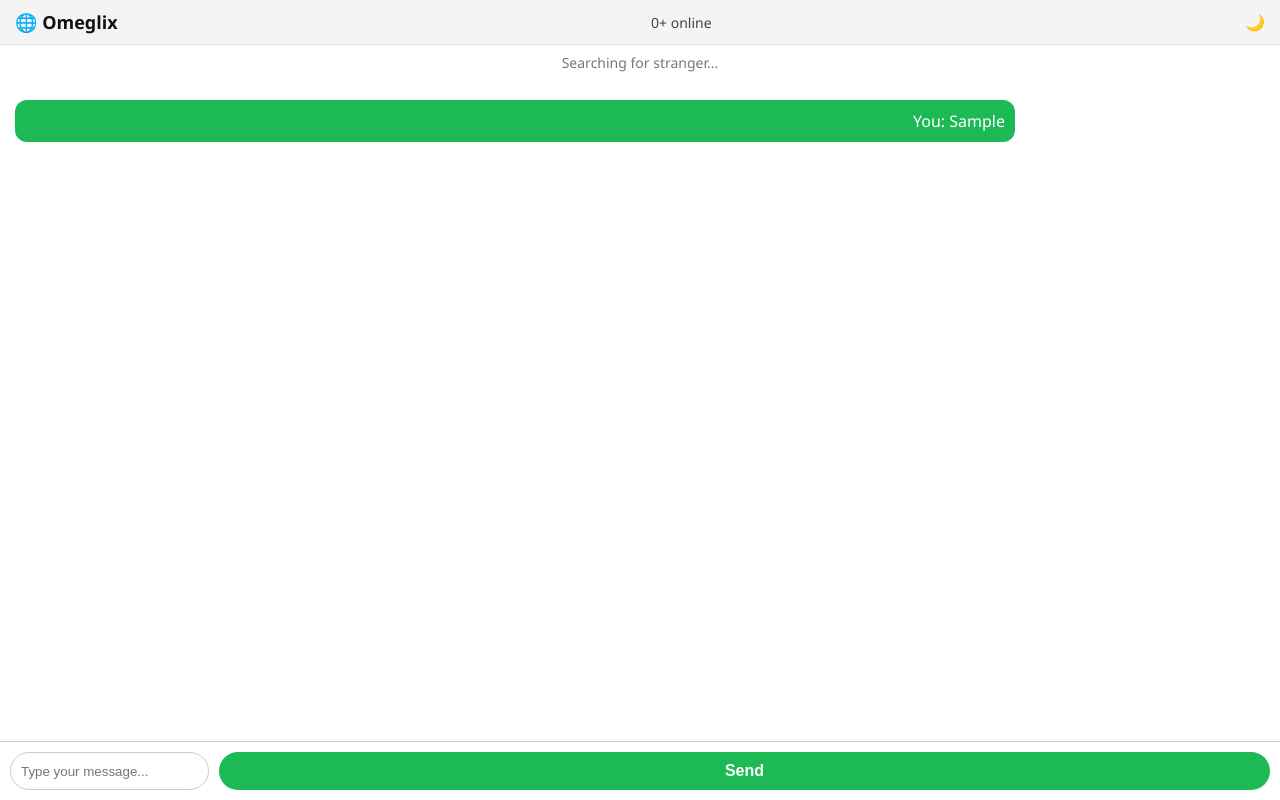
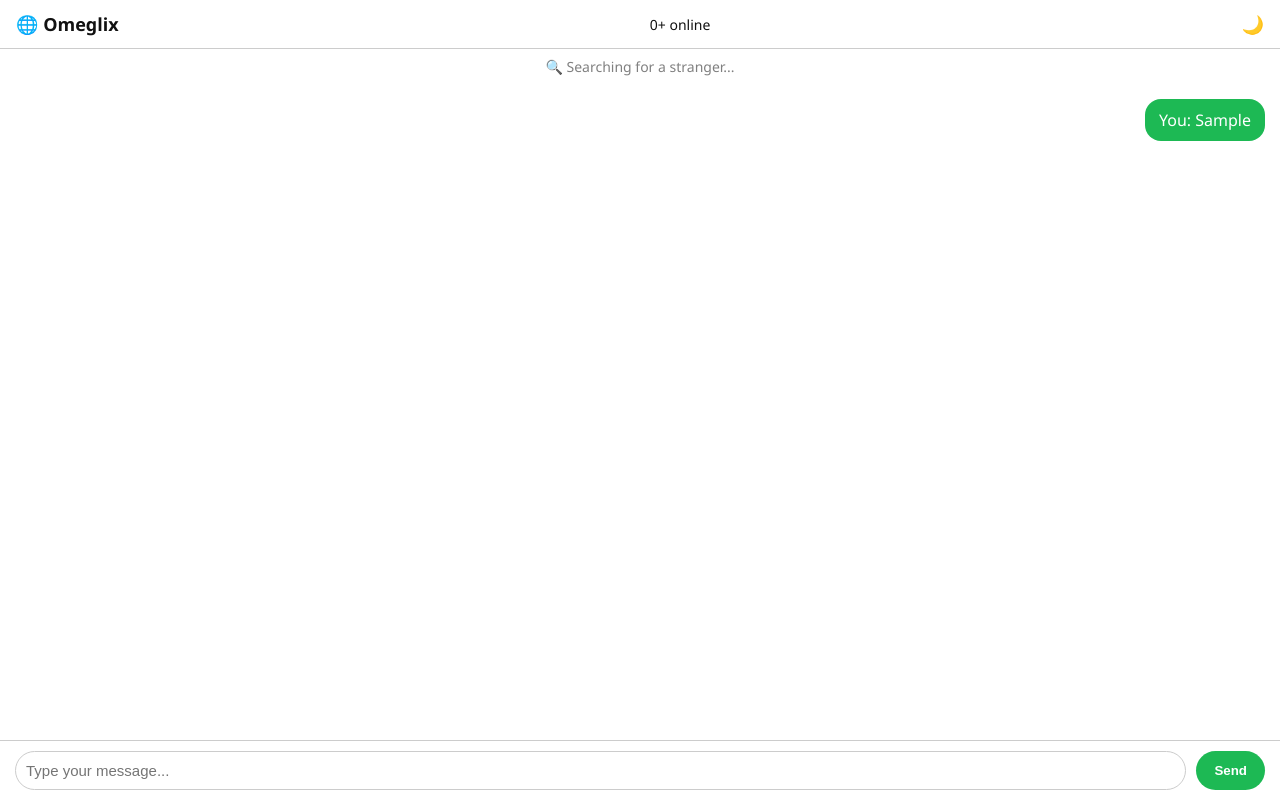
Before and after one commit to toni00008/omeglix-chat, a website: page public/index.html in a window 1280 px wide. Both pictures are taken after typing "Sample" into the empty fields and a click on the button "Send". Drawn offline with nearby package versions, Linux system fonts and the light colour scheme; no server answers.

Commit message:
💬 Add modern UI, location, typing, theme toggle

```diff
--- a/public/index.html
+++ b/public/index.html
@@ -5,110 +5,23 @@
   <title>Omeglix – Stranger Chat</title>
   <meta name="viewport" content="width=device-width, initial-scale=1.0">
   <link rel="stylesheet" href="style.css">
-  <style>
-    body {
-      font-family: "Segoe UI", sans-serif;
-      background: #fff;
-      color: #111;
-      margin: 0;
-      display: flex;
-      flex-direction: column;
-      height: 100vh;
-    }
+</head>
+<body class="light">
 
-    #topbar {
-      background: #f4f4f4;
-      padding: 10px 15px;
-      display: flex;
-      justify-content: space-between;
-      align-items: center;
-      border-bottom: 1px solid #ddd;
-    }
+  <header class="topbar">
+    <div class="logo">🌐 Omeglix</div>
+    <div class="online-status"><span id="onlineCount">0+</span> online</div>
+    <div class="theme-toggle" id="themeToggle">🌙</div>
+  </header>
 
-    #logo {
-      font-weight: bold;
-      font-size: 18px;
-    }
+  <div id="status" class="status">🔍 Searching for a stranger...</div>
 
-    #onlineCount {
-      font-size: 14px;
-      color: #444;
-    }
+  <main id="chatbox" class="chatbox"></main>
 
-    #chatbox {
-      flex: 1;
-      overflow-y: auto;
-      padding: 15px;
-    }
-
-    .message {
-      margin: 5px 0;
-      padding: 10px;
-      border-radius: 12px;
-      max-width: 80%;
-    }
-
-    .you {
-      background: #1db954;
-      color: white;
-      align-self: flex-end;
-      text-align: right;
-    }
-
-    .stranger {
-      background: #eee;
-      color: #111;
-      align-self: flex-start;
-    }
-
-    #inputArea {
-      display: flex;
-      padding: 10px;
-      background: #fff;
-      border-top: 1px solid #ccc;
-    }
-
-    #input {
-      flex: 1;
-      padding: 10px;
-      border-radius: 20px;
-      border: 1px solid #ccc;
-    }
-
-    #sendBtn {
-      margin-left: 10px;
-      background: #1db954;
-      border: none;
-      color: white;
-      padding: 10px 16px;
-      border-radius: 20px;
-      cursor: pointer;
-    }
-
-    #status {
-      text-align: center;
-      padding: 8px;
-      font-size: 14px;
-      color: #777;
-    }
-  </style>
-</head>
-<body>
-
-  <div id="topbar">
-    <div id="logo">🌐 Omeglix</div>
-    <div id="onlineCount">0+ online</div>
-    <div id="themeToggle">🌙</div>
-  </div>
-
-  <div id="status">Searching for stranger...</div>
-
-  <div id="chatbox"></div>
-
-  <div id="inputArea">
-    <input id="input" type="text" placeholder="Type your message..." />
+  <footer class="input-area">
+    <input id="input" type="text" placeholder="Type your message..." autocomplete="off" />
     <button id="sendBtn">Send</button>
-  </div>
+  </footer>
 
   <script src="/socket.io/socket.io.js"></script>
   <script src="script.js"></script>
--- a/public/script.js
+++ b/public/script.js
@@ -1,64 +1,92 @@
 const socket = io();
+
 const input = document.getElementById("input");
 const sendBtn = document.getElementById("sendBtn");
 const chatbox = document.getElementById("chatbox");
 const status = document.getElementById("status");
 const onlineCount = document.getElementById("onlineCount");
 
-let myCountry = "🌍";
-let myFlag = "🌐";
+let myCountry = "Unknown";
+let myFlag = "🌍";
 
-fetch("https://ipinfo.io/json?token=8ac26849c86146")
+// Get user location via IP
+fetch("https://ipinfo.io/json?token=8ac26849c86146") // Replace with your token if needed
   .then(res => res.json())
   .then(data => {
-    myCountry = data.country;
-    myFlag = countryToFlagEmoji(data.country);
-    socket.emit("findPartner", { country: myCountry, flag: myFlag });
+    myCountry = data.country || "Unknown";
+    myFlag = countryToFlagEmoji(myCountry);
+    findStranger();
+  }).catch(() => {
+    findStranger(); // Still try to connect even if IP lookup fails
   });
 
-function countryToFlagEmoji(cc) {
-  return cc.toUpperCase().replace(/./g, char =>
-    String.fromCodePoint(127397 + char.charCodeAt())
-  );
+function countryToFlagEmoji(code) {
+  return code
+    .toUpperCase()
+    .replace(/./g, c => String.fromCodePoint(127397 + c.charCodeAt()));
 }
 
-sendBtn.onclick = sendMessage;
-input.addEventListener("keydown", (e) => {
-  if (e.key === "Enter") sendMessage();
-  else socket.emit("typing");
-});
-input.addEventListener("keyup", () => {
-  if (input.value.trim() === "") socket.emit("stopTyping");
-});
+function findStranger() {
+  status.innerText = "🔍 Searching for a stranger...";
+  socket.emit("findPartner", { country: myCountry, flag: myFlag });
+}
 
 function sendMessage() {
   const msg = input.value.trim();
   if (!msg) return;
   socket.emit("message", msg);
-  addMessage("you", msg);
+  appendMessage("you", msg);
   input.value = "";
   socket.emit("stopTyping");
 }
 
-function addMessage(sender, text) {
-  const div = document.createElement("div");
-  div.classList.add("message", sender);
-  div.innerText = `${sender === "you" ? "You" : "Stranger"}: ${text}`;
-  chatbox.appendChild(div);
+function appendMessage(sender, text) {
+  const msgEl = document.createElement("div");
+  msgEl.classList.add("message", sender);
+  msgEl.innerText = `${sender === "you" ? "You" : "Stranger"}: ${text}`;
+  chatbox.appendChild(msgEl);
   chatbox.scrollTop = chatbox.scrollHeight;
 }
 
-// Events
+// Send on button click or Enter
+sendBtn.onclick = sendMessage;
+input.addEventListener("keydown", e => {
+  if (e.key === "Enter") sendMessage();
+  else socket.emit("typing");
+});
+
+input.addEventListener("keyup", e => {
+  if (input.value.trim() === "") socket.emit("stopTyping");
+});
+
+// Incoming events
 socket.on("partnerFound", (userData) => {
-  status.innerText = `Stranger connected from ${userData.flag} ${userData.country}`;
+  status.innerText = `✅ Stranger connected from ${userData.flag} ${userData.country}`;
 });
+
 socket.on("partnerDisconnected", () => {
-  status.innerText = "Stranger disconnected. Searching again...";
-  socket.emit("findPartner", { country: myCountry, flag: myFlag });
+  status.innerText = "⚠️ Stranger disconnected. Finding new one...";
+  chatbox.innerHTML = "";
+  findStranger();
 });
-socket.on("message", (msg) => addMessage("stranger", msg));
-socket.on("typing", () => status.innerText = "Stranger is typing...");
-socket.on("stopTyping", () => status.innerText = "Stranger connected.");
+
+socket.on("message", (msg) => appendMessage("stranger", msg));
+
+socket.on("typing", () => {
+  status.innerText = "✍️ Stranger is typing...";
+});
+
+socket.on("stopTyping", () => {
+  status.innerText = `✅ Stranger connected`;
+});
+
 socket.on("updateUserCount", (count) => {
-  onlineCount.innerText = `${count}+ online`;
+  onlineCount.innerText = `${count}+`;
 });
+
+// Theme toggle
+const themeToggle = document.getElementById("themeToggle");
+themeToggle.addEventListener("click", () => {
+  document.body.classList.toggle("dark");
+  themeToggle.innerText = document.body.classList.contains("dark") ? "☀️" : "🌙";
+});
--- a/public/style.css
+++ b/public/style.css
@@ -1,184 +1,112 @@
 :root {
-  --bg: #111;
-  --card: #222;
-  --text: #f2f2f2;
-  --you: #5bff9f;
-  --stranger: #ff5b9f;
-  --input: #333;
-  --system: #aaa;
-  --send: linear-gradient(to right, #5bff9f, #3effe0);
-  --next: linear-gradient(to right, #ff8f70, #ff5b9f);
-}
-
-body.light {
-  --bg: #f9f9f9;
-  --card: #fff;
-  --text: #111;
-  --you: #3ecf8e;
-  --stranger: #d81b60;
-  --input: #eee;
-  --system: #777;
-  --send: linear-gradient(to right, #3ecf8e, #26c6da);
-  --next: linear-gradient(to right, #ff8a65, #f06292);
-}
-
-* {
-  box-sizing: border-box;
-  margin: 0;
-  padding: 0;
+  --bg: #ffffff;
+  --text: #111111;
+  --bubble-user: #1db954;
+  --bubble-stranger: #e5e5ea;
+  --border: #ccc;
 }
 
 body {
-  font-family: 'Inter', sans-serif;
-  background-color: var(--bg);
+  margin: 0;
+  font-family: 'Segoe UI', sans-serif;
+  background: var(--bg);
   color: var(--text);
+  display: flex;
+  flex-direction: column;
   height: 100vh;
-  width: 100vw;
-  overflow: hidden;
-  transition: 0.3s ease;
+  transition: background 0.3s, color 0.3s;
 }
 
-/* Header Bar */
-.header {
-  width: 100%;
-  height: 60px;
-  background-color: var(--card);
+body.dark {
+  --bg: #121212;
+  --text: #eeeeee;
+  --bubble-user: #3dff94;
+  --bubble-stranger: #2e2e2e;
+  --border: #444;
+}
+
+.topbar {
   display: flex;
+  justify-content: space-between;
   align-items: center;
-  justify-content: space-between;
-  padding: 0 16px;
-  box-shadow: 0 2px 6px rgba(0, 0, 0, 0.15);
-  position: fixed;
-  top: 0;
-  left: 0;
-  z-index: 10;
+  padding: 12px 16px;
+  background: var(--bg);
+  border-bottom: 1px solid var(--border);
+  font-size: 15px;
 }
 
 .logo {
-  height: 36px;
-  object-fit: contain;
+  font-weight: bold;
+  font-size: 18px;
 }
 
-.right-controls {
-  display: flex;
-  align-items: center;
-  gap: 12px;
+.online-status {
+  font-size: 14px;
+  color: var(--text);
 }
 
-#online-count {
-  font-size: 16px;
-  color: var(--system);
+.theme-toggle {
+  cursor: pointer;
+  font-size: 18px;
 }
 
-/* Main Chat UI */
-.chat-container {
-  position: absolute;
-  top: 60px;
-  bottom: 0;
-  left: 0;
-  right: 0;
-  background-color: var(--card);
+.status {
+  text-align: center;
+  padding: 8px;
+  font-size: 14px;
+  color: gray;
+}
+
+.chatbox {
+  flex: 1;
+  padding: 15px;
   display: flex;
   flex-direction: column;
-  padding: 16px;
+  overflow-y: auto;
   gap: 10px;
 }
 
-#status {
-  text-align: center;
-  font-size: 14px;
-  font-weight: 500;
-  color: var(--system);
-}
-
-#chat-box {
-  flex: 1;
-  overflow-y: auto;
-  background: var(--input);
-  padding: 12px;
-  border-radius: 10px;
-  display: flex;
-  flex-direction: column;
-  gap: 6px;
-  scroll-behavior: smooth;
+.message {
+  padding: 10px 14px;
+  border-radius: 16px;
+  max-width: 75%;
+  word-wrap: break-word;
 }
 
 .you {
   align-self: flex-end;
-  background: var(--you);
-  color: #000;
-  padding: 10px 14px;
-  border-radius: 16px 16px 2px 16px;
-  max-width: 75%;
-  word-wrap: break-word;
-  animation: fadeIn 0.2s ease;
+  background: var(--bubble-user);
+  color: white;
 }
 
 .stranger {
   align-self: flex-start;
-  background: var(--stranger);
-  color: #fff;
-  padding: 10px 14px;
-  border-radius: 16px 16px 16px 2px;
-  max-width: 75%;
-  word-wrap: break-word;
-  animation: fadeIn 0.2s ease;
+  background: var(--bubble-stranger);
+  color: var(--text);
 }
 
-.system {
-  text-align: center;
-  font-style: italic;
-  font-size: 13px;
-  color: var(--system);
-  animation: fadeIn 0.3s ease;
+.input-area {
+  display: flex;
+  padding: 10px 15px;
+  background: var(--bg);
+  border-top: 1px solid var(--border);
 }
 
-#msg {
-  padding: 16px;
-  border: none;
-  border-radius: 10px;
-  background-color: var(--input);
-  color: var(--text);
-  font-size: 16px;
-  width: 100%;
-  outline: none;
+#input {
+  flex: 1;
+  padding: 10px;
+  border: 1px solid var(--border);
+  border-radius: 20px;
+  font-size: 15px;
 }
 
-button {
-  padding: 14px;
+#sendBtn {
+  margin-left: 10px;
+  padding: 10px 18px;
+  background-color: var(--bubble-user);
+  color: white;
   border: none;
-  border-radius: 10px;
-  font-size: 16px;
+  border-radius: 20px;
+  cursor: pointer;
   font-weight: bold;
-  cursor: pointer;
-  transition: 0.2s ease;
-  color: white;
-  width: 100%;
 }
-
-#send {
-  background: var(--send);
-}
-
-#next {
-  background: var(--next);
-}
-
-@keyframes fadeIn {
-  from {
-    opacity: 0;
-    transform: translateY(4px);
-  }
-  to {
-    opacity: 1;
-    transform: translateY(0);
-  }
-}
-
-#chat-box::-webkit-scrollbar {
-  width: 6px;
-}
-#chat-box::-webkit-scrollbar-thumb {
-  background: #777;
-  border-radius: 5px;
-}
```
